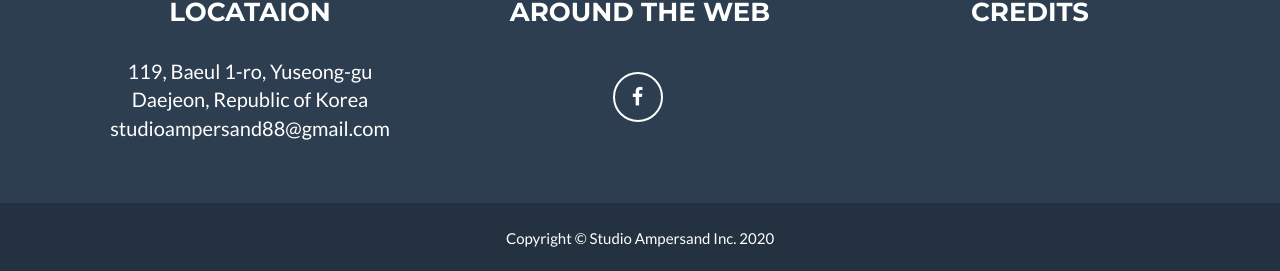
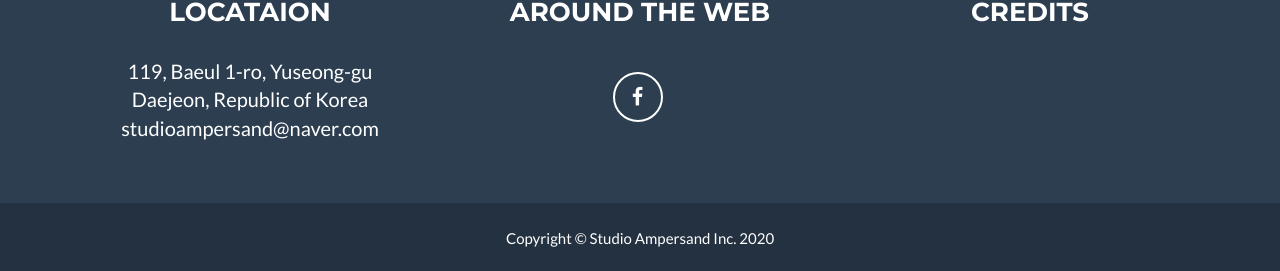
Before and after one commit to studioampersand/studioampersand.github.io, a Jekyll site: the page built from _posts/2020-10-14-LastKingdom.markdown, in a window 1280 px wide and 900 px high, scrolled down 2124 px. Shown: the part 626-897 px from the top of the window. Built offline with Jekyll 4.4.1, drawn with Linux system fonts in a browser that asks for light colours.

Commit message:
Update _config.yml

```diff
--- a/_config.yml
+++ b/_config.yml
@@ -54,7 +54,7 @@ social:
 address:
   - line: 119, Baeul 1-ro, Yuseong-gu
   - line: Daejeon, Republic of Korea
-  - line: studioampersand88@gmail.com
+  - line: studioampersand@naver.com
 
 # Credits content
 # credits: 'We make this page with "https://github.com/jeromelachaud/freelancer-theme"'
```
